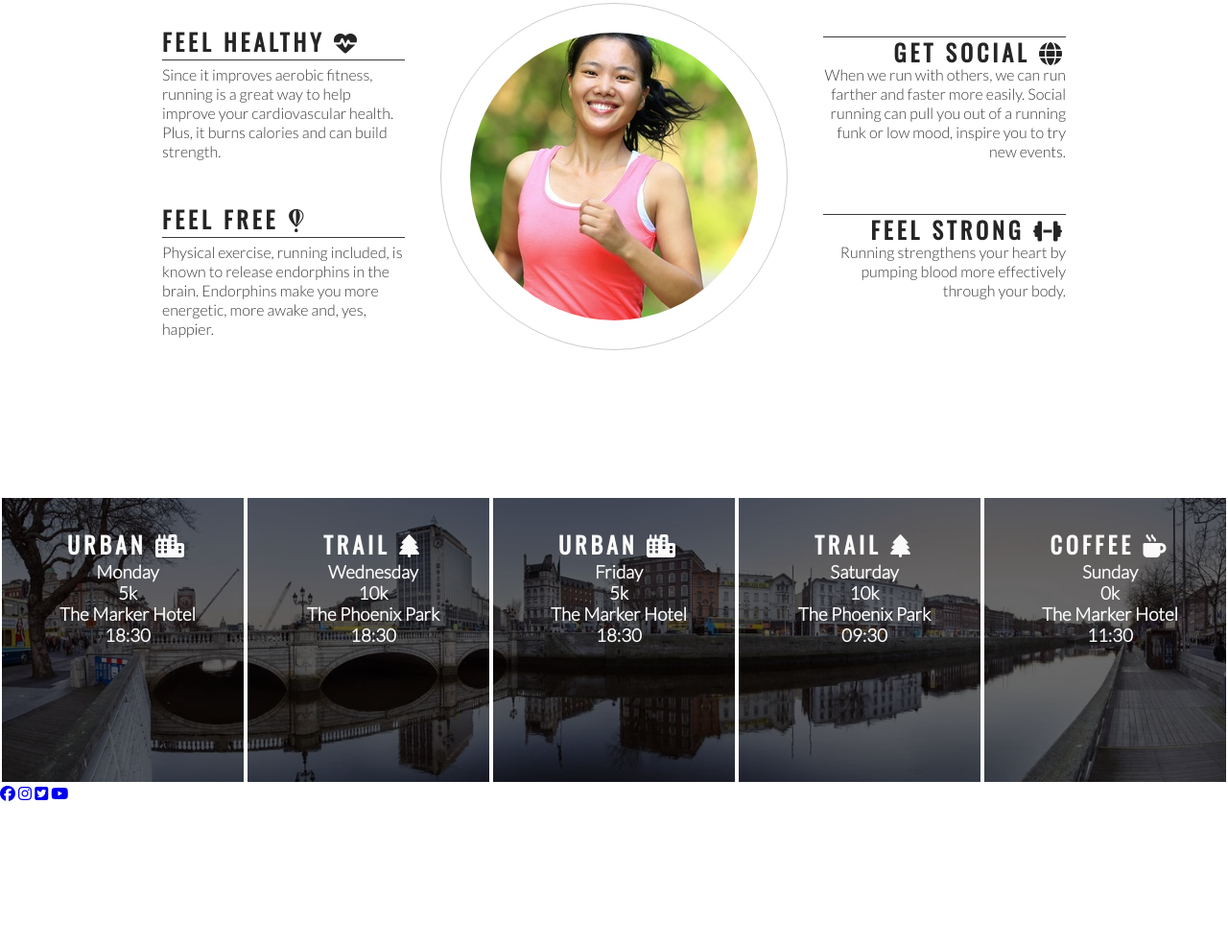
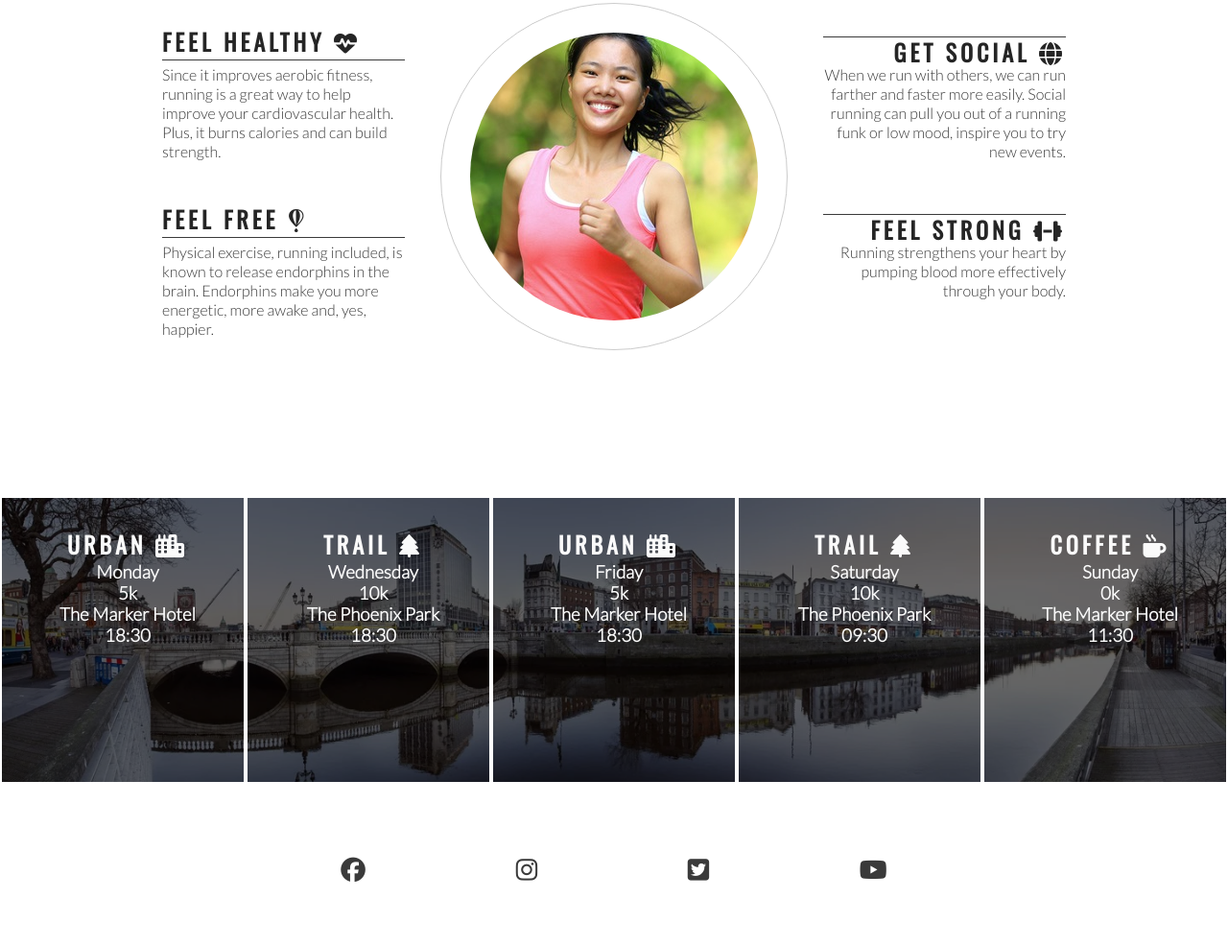
Before and after one commit to ak2489/love-running, a plain HTML site: page index.html in a window 1280 px wide. Shown: the part 778-1764 px from the top of the page at 96% size. Before the commit the page ends 1614 px from the top, so only its background shows below. Drawn offline with nearby package versions, Linux system fonts and the light colour scheme.

Commit message:
add style to footer social media icons

```diff
--- a/assets/css/style.css
+++ b/assets/css/style.css
@@ -214,3 +214,24 @@ hr {
     #times h2 {
         color:#fafafa;
     }
+
+    /* footer */
+
+    footer {
+        height: 150px;
+    }
+
+    .social-networks {
+        text-align: center;
+    }
+
+    .social-networks > li {
+        display: inline;
+    }
+
+    .social-networks i {
+        font-size: 160%;
+        margin: 1%;
+        padding: 5%;
+        color: #3a3a3a;
+    }
--- a/index.html
+++ b/index.html
@@ -119,14 +119,20 @@
         </div>
     </section>
     <footer>
-        <ul>
+        <ul class="social-networks">
             <li>
                 <a href="http://facebook.com" target="_blank" rel="noopener"
                     aria-label="Visit our Facebook page (opens in new tab)"><i class="fab fa-facebook"></i></a>
+            </li>
+            <li>
                 <a href="http://instagram.com" target="_blank" rel="noopener"
                 aria-label="Visit our Instagram page (opens in new tab)"><i class="fab fa-instagram"></i></a>
+            </li>
+            <li>
                 <a href="http://twitter.com" target="_blank" rel="noopener"
                 aria-label="Visit our Twitter page (opens in new tab)"><i class="fab fa-twitter-square"></i></a>
+            </li>
+            <li>
                 <a href="http://youtube.com" target="_blank" rel="noopener"
                 aria-label="Visit our YouTube page (opens in new tab)"><i class="fab fa-youtube"></i></a>
             </li>
```
